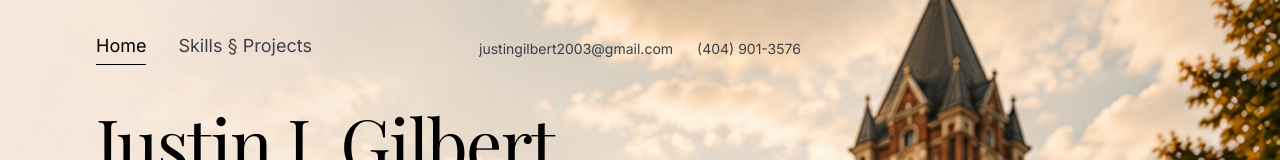
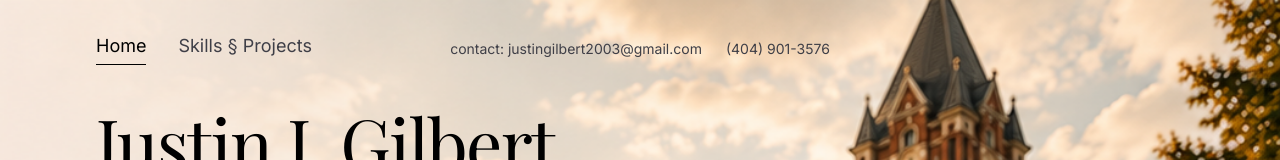
Before and after one commit to gilbert-jj/justing-portfolio, a Next.js app: page / in a window 1280 px wide. Shown: the top 160 px of the page. Built offline with nearby package versions, Linux system fonts and the light colour scheme.

Commit message:
added 'contact' next to my contacts

```diff
--- a/app/page.tsx
+++ b/app/page.tsx
@@ -35,7 +35,7 @@ className="min-h-screen bg-cover bg-right bg-no-repeat bg-zinc-100"  style={{
     href="https://mail.google.com/mail/u/0/?tab=rm&ogbl#inbox"
     className="hover:text-black transition"
   >
-    justingilbert2003@gmail.com
+    contact: justingilbert2003@gmail.com
   </a>
   <p>
     (404) 901-3576
```
